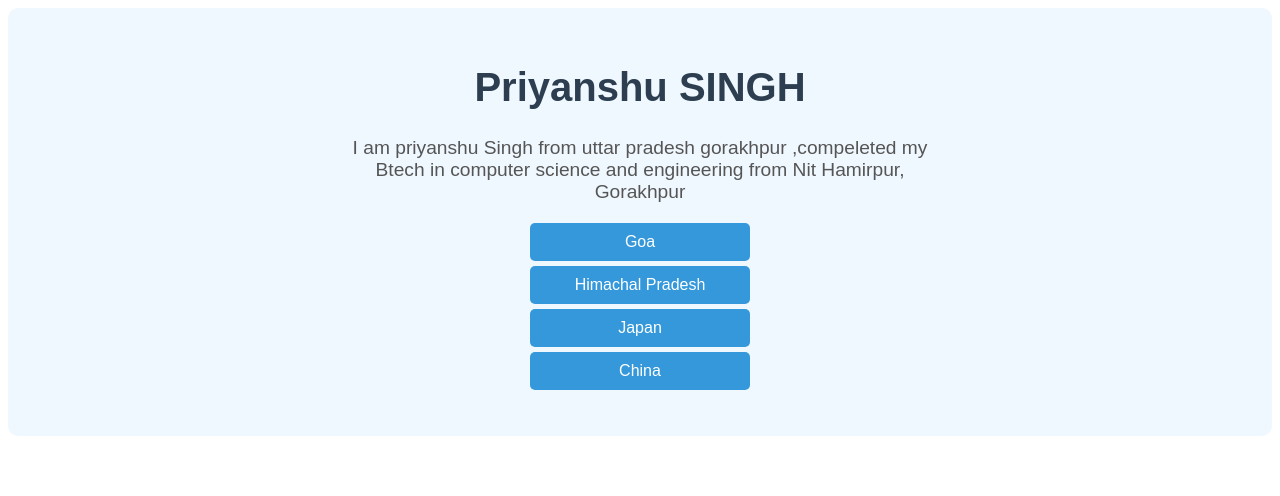
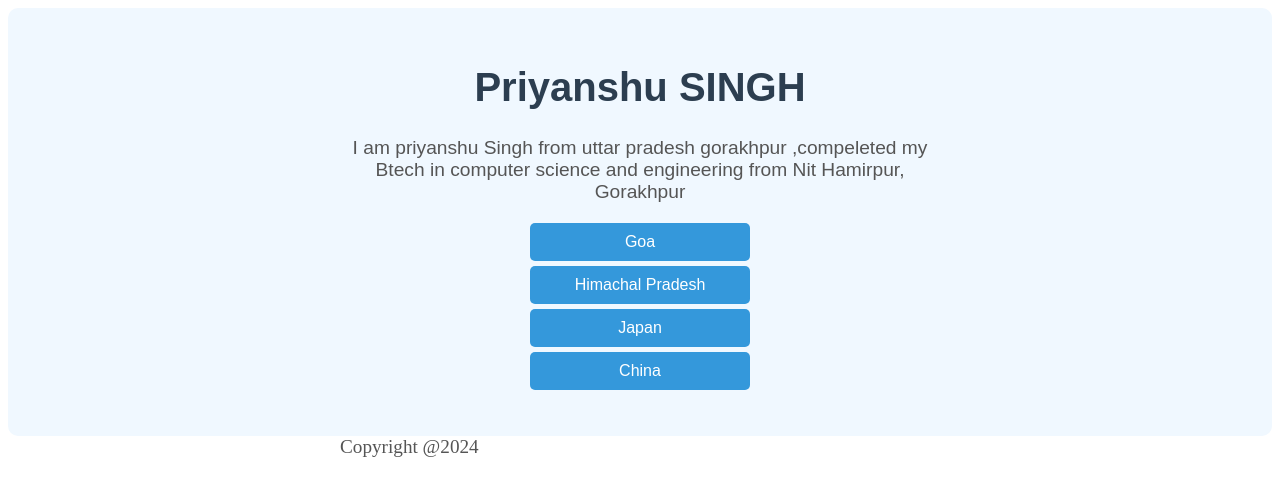
Before and after one commit to priyanshu6238/React-practice, a React (Create React App) app: page / in a window 1280 px wide. Shown: the top 496 px of the page. Built offline with nearby package versions, Linux system fonts and the light colour scheme.

Commit message:
Refactor App component to integrate Myapp and Footer components, moving Myapp content to a new file and updating index.js for proper rendering.

```diff
--- a/src/App.js
+++ b/src/App.js
@@ -1,23 +1,14 @@
-import logo from './logo.svg';
-import './App.css';
+import React from "react";
+
+import "./App.css";
+import Myapp from "./components/Myapp";
+import Footer from "./components/Footer";
 
 function App() {
   return (
-    <div className="App">
-      <header className="App-header">
-        <img src={logo} className="App-logo" alt="logo" />
-        <p>
-          Edit <code>src/App.js</code> and save to reload.
-        </p>
-        <a
-          className="App-link"
-          href="https://reactjs.org"
-          target="_blank"
-          rel="noopener noreferrer"
-        >
-          Learn React
-        </a>
-      </header>
+    <div>
+      <Myapp />
+      <Footer />
     </div>
   );
 }
--- a/src/Myapp.js
+++ /dev/null
@@ -1,16 +0,0 @@
-import React from 'react';
-
-function Myapp() {
-    return <div className="container"><h1>Priyanshu SINGH</h1>
-        <p>I am priyanshu Singh from uttar pradesh gorakhpur ,compeleted my Btech in computer science and engineering from Nit Hamirpur, Gorakhpur</p>
-        <ul>
-            <li>Goa </li>
-            <li>Himachal Pradesh</li>
-            <li>Japan</li>
-            <li>China</li>
-        </ul>
-    </div >;
-}
-
-// IT is used to export the function to other file and folder
-export default Myapp;
--- /dev/null
+++ b/src/components/Footer.js
@@ -0,0 +1,11 @@
+import React from "react";
+
+function Footer() {
+  return (
+    <footer>
+      <p>Copyright @2024</p>
+    </footer>
+  );
+}
+
+export default Footer;
--- /dev/null
+++ b/src/components/Myapp.js
@@ -0,0 +1,22 @@
+import React from "react";
+
+function Myapp() {
+  return (
+    <div className="container">
+      <h1>Priyanshu SINGH</h1>
+      <p>
+        I am priyanshu Singh from uttar pradesh gorakhpur ,compeleted my Btech
+        in computer science and engineering from Nit Hamirpur, Gorakhpur
+      </p>
+      <ul>
+        <li>Goa </li>
+        <li>Himachal Pradesh</li>
+        <li>Japan</li>
+        <li>China</li>
+      </ul>
+    </div>
+  );
+}
+
+// IT is used to export the function to other file and folder
+export default Myapp;
```
Also changed, not shown: src/index.js (+8 -7 lines).
